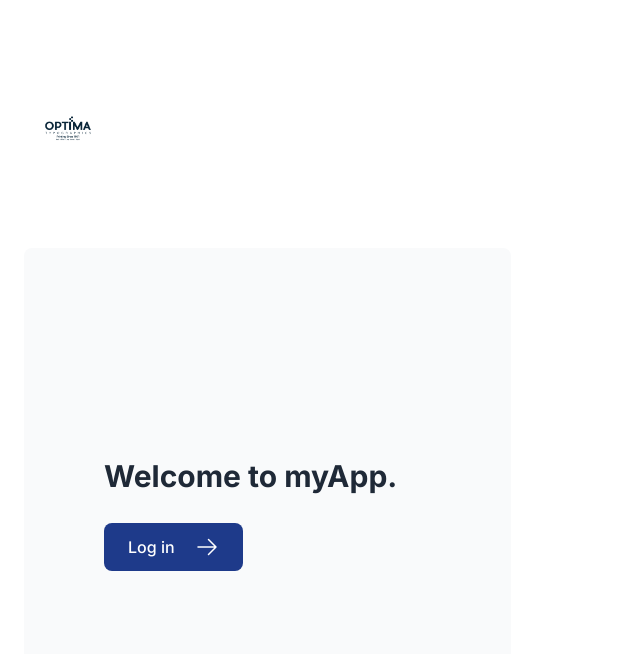
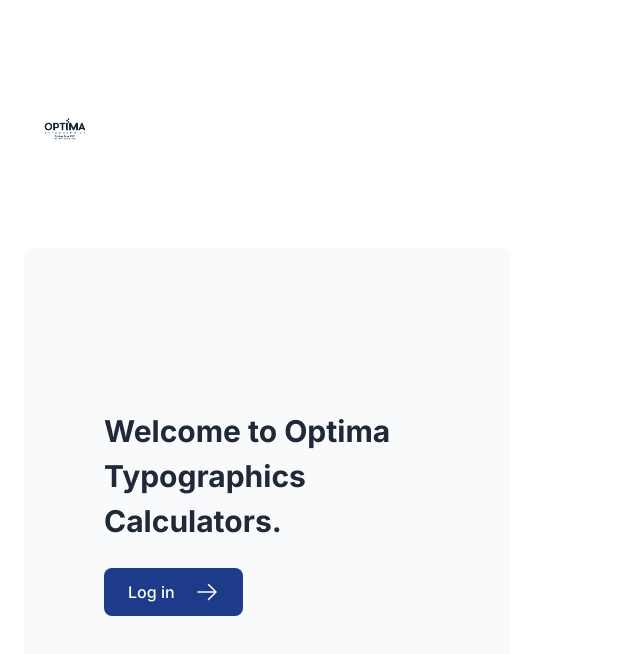
Before and after one commit to nathgsa/project, a Next.js app: page / in a window 1280 px wide. Shown: the top 654 px of the page, without its empty margins (0-640 px from the left). Built offline with nearby package versions, Linux system fonts and the light colour scheme; a web font is replaced by a local one.

Commit message:
modified

```diff
--- a/app/page.tsx
+++ b/app/page.tsx
@@ -8,13 +8,13 @@ export default function Page() {
 
       {/* HEADER – no background */}
       <div className="flex h-20 shrink-0 items-center p-4 md:h-52">
-        <AppLogo showText={false} size={56} />
+        <AppLogo showText={false} size={50} />
       </div>
 
       <div className="mt-4 flex grow flex-col gap-4 md:flex-row">
         <div className="flex flex-col justify-center gap-6 rounded-lg bg-gray-50 px-6 py-10 md:w-2/5 md:px-20">
           <p className="text-xl text-gray-800 md:text-3xl md:leading-normal">
-            <strong>Welcome to myApp.</strong>
+            <strong>Welcome to Optima Typographics Calculators.</strong>
           </p>
 
           <Link
--- a/app/ui/app-logo.tsx
+++ b/app/ui/app-logo.tsx
@@ -20,9 +20,9 @@ export default function AppLogo({ showText = true, size = 48 }: AppLogoProps) {
         priority
       />
 
-      {showText && (
+      {/* {showText && (
         <p className="ml-2 text-[44px] text-white">myApp</p>
-      )}
+      )} */}
     </div>
   );
 }
```
